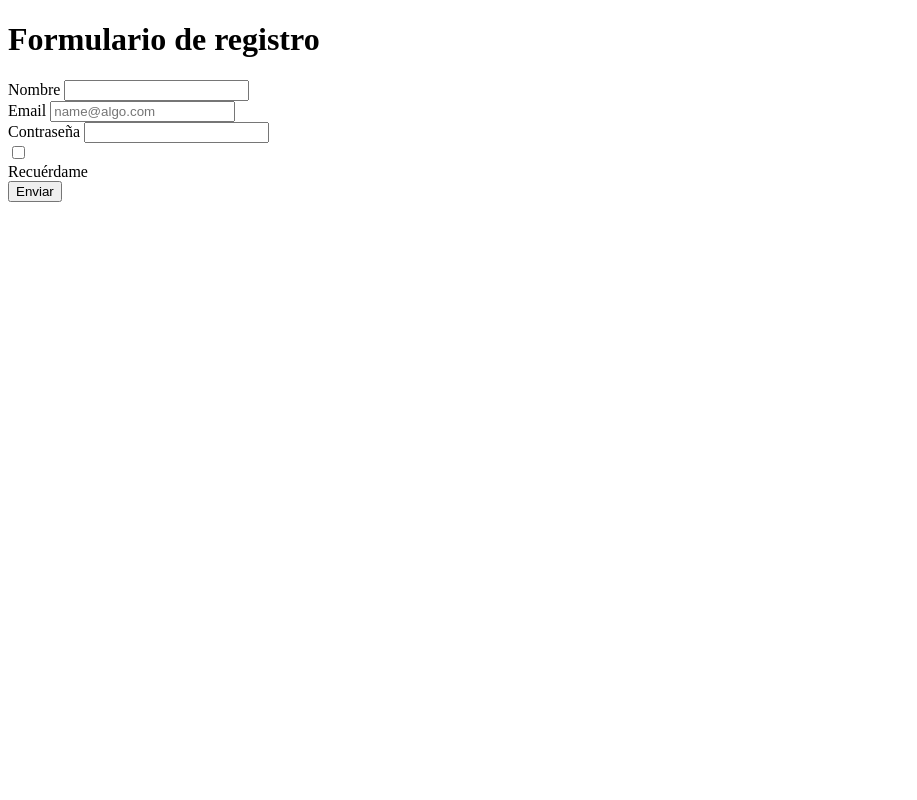
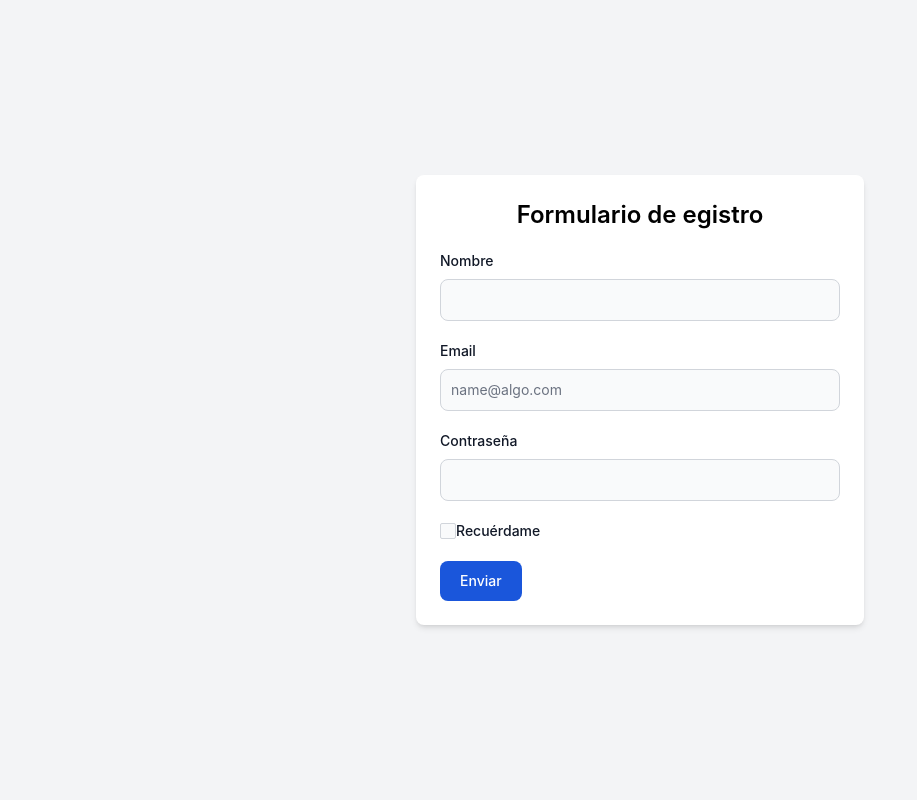
Before and after one commit to Ana-QR/Proyecto-Final-Tienda-PHP, a PHP site: page /dashboard/views/usuario/registro.php in a window 1280 px wide. Shown: the whole page, without its empty margins (0-917 px from the left). Run offline with PHP 8.4, Linux system fonts and the light colour scheme; some libraries are stand-ins or nearby versions.

Commit message:
estilos cambiados

```diff
--- a/views/layout/footer.php
+++ b/views/layout/footer.php
@@ -10,10 +10,10 @@
 
 
 
-<footer class="bg-light rounded-lg shadow-sm m-4">
+<footer class="bg-white rounded-lg shadow-sm m-4">
     <div class="w-full max-w-screen-xl mx-auto p-4 md:py-8">
         <div class="sm:flex sm:items-center sm:justify-between">
-            <a href="https://flowbite.com/" class="flex items-center mb-4 sm:mb-0 space-x-3 rtl:space-x-reverse">
+            <a href="/" class="flex items-center mb-4 sm:mb-0 space-x-3 rtl:space-x-reverse">
                 <img src="/assets/img/logo.jpg" class="h-8" alt="Logo" />
                 <span class="self-center text-2xl font-semibold whitespace-nowrap text-dark">Tienda Vinilos</span>
             </a>
--- a/views/layout/header.php
+++ b/views/layout/header.php
@@ -8,17 +8,17 @@
     <title>Header</title>
 </head>
 
-<body style="background-color: #f0f0f0; font-family: Arial, sans-serif; color: #1a1a1a;">
+<body style="background-color:#6b7280; font-family: Arial, sans-serif; color: #1a1a1a;">
     <header id="header">
         <nav class="bg-white border-gray-300">
             <div class="max-w-screen-xl flex flex-wrap items-center justify-between mx-auto p-4">
                 <a href="/" class="flex items-center space-x-3 rtl:space-x-reverse">
-                    <img src="assets/img/logo.jpg" class="h-8" alt="Logo" width="64" height="64" loading="lazy" />
+                    <img src="assets/img/logo.jpg" class="h-8 w-auto" alt="Logo" loading="lazy" />
                     <span class="self-left text-2xl font-semibold whitespace-nowrap text-black">Tienda Vinilos</span>
                 </a>
 
                 <div class="flex md:order-2 space-x-3 md:space-x-0 rtl:space-x-reverse">
-                    <a href="http://localhost/dashboard/ProyectoFinal/views/usuario/registro.php" class="text-white bg-red-600 hover:bg-red-700 focus:ring-4 focus:outline-none focus:ring-red-300 font-medium rounded-lg text-sm px-4 py-2 text-center">
+                    <a href="http://localhost/dashboard/ProyectoFinal/views/usuario/registro.php" class="text-white bg-blue-700 hover:bg-blue-800 focus:ring-4 focus:outline-none focus:ring-blue-300 font-medium rounded-lg text-sm w-full sm:w-auto px-5 py-2.5 text-center dark:bg-blue-600 dark:hover:bg-blue-700 dark:focus:ring-blue-800">
                         Registrarse
                     </a>
                     <button data-collapse-toggle="navbar-cta" type="button"
--- a/views/usuario/registro.php
+++ b/views/usuario/registro.php
@@ -6,14 +6,15 @@ session_start();
 <html lang="en">
 
 <head>
+    <link href="https://cdn.jsdelivr.net/npm/flowbite@3.1.2/dist/flowbite.min.css" rel="stylesheet" />
     <meta charset="UTF-8">
     <meta name="viewport" content="width=device-width, initial-scale=1.0">
     <title>Registro</title>
 </head>
 
-<body class="bg-gray-100 flex justify-center items-center h-screen dark:bg-gray-900">
+<body class="bg-gray-100 flex justify-center items-center h-screen dark:bg-gray-500">
     <div class="w-full max-w-md bg-white p-6 rounded-lg shadow-md">
-    <h1 class="text-2xl font-semibold text-center mb-5">Formulario de registro</h1>
+    <h1 class="text-2xl font-semibold text-center mb-5">Formulario de egistro</h1>
 
     <!-- Mostrar mensajes de sesion -->
     <?php if (isset($_SESSION['success'])) : ?>
@@ -53,13 +54,14 @@ session_start();
             </div>
 
             <!--Etiqueta de recordar contraseña-->
-            <label for="remember" class="ms-2 text-sm font-medium text-gray-900 dark:text-gray-300">Recuérdame</label>
+            <label for="remember" class="ms-2 text-sm font-medium text-gray-900 dark:text-gray-500">Recuérdame</label>
         </div>
 
         <!--Botón de envío de formulario-->
         <button type="submit" class="text-white bg-blue-700 hover:bg-blue-800 focus:ring-4 focus:outline-none focus:ring-blue-300 font-medium rounded-lg text-sm w-full sm:w-auto px-5 py-2.5 text-center dark:bg-blue-600 dark:hover:bg-blue-700 dark:focus:ring-blue-800">Enviar</button>
     </form>
     </div>
+    <script src="https://cdn.jsdelivr.net/npm/flowbite@3.1.2/dist/flowbite.min.js" defer></script>
 </body>
 
 </html>
```
